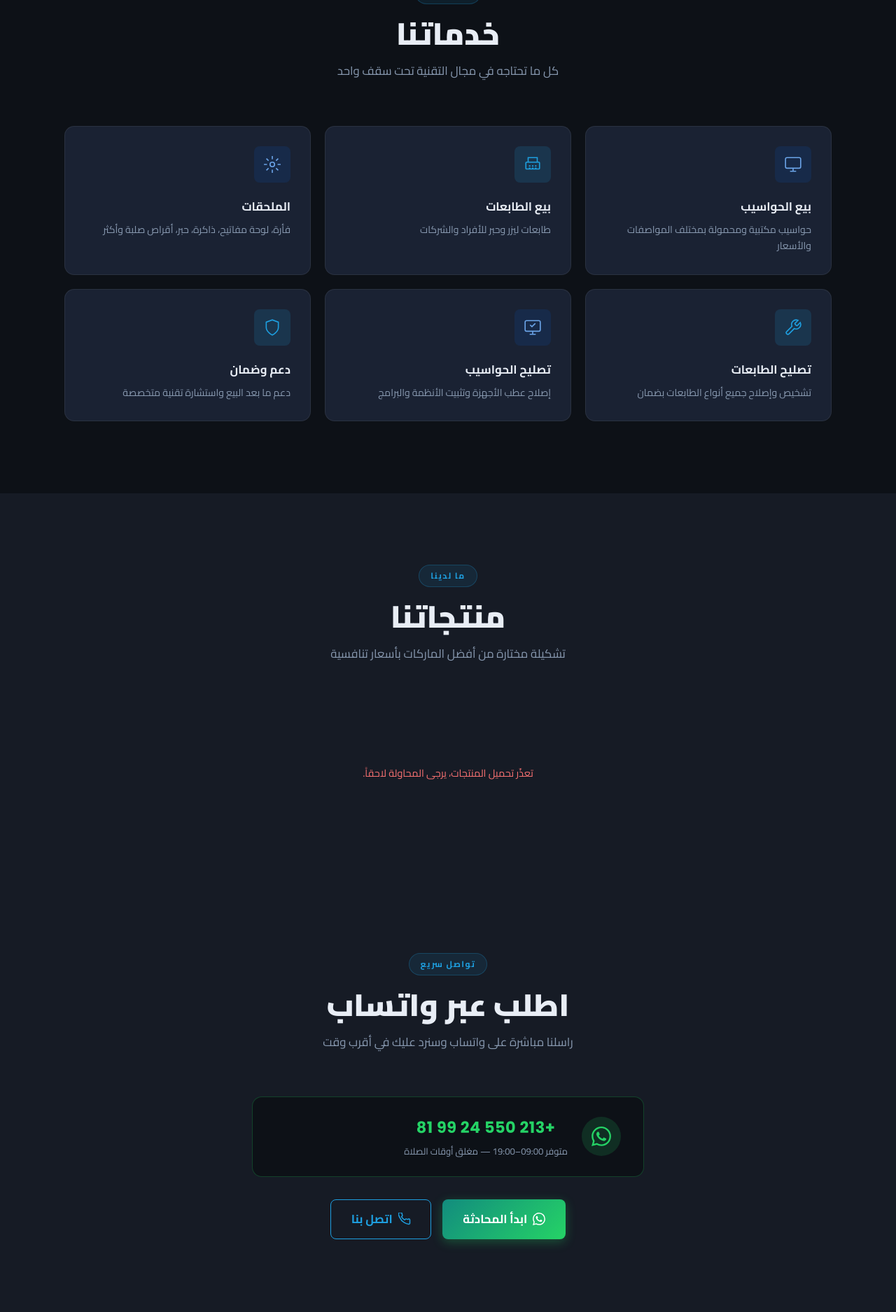
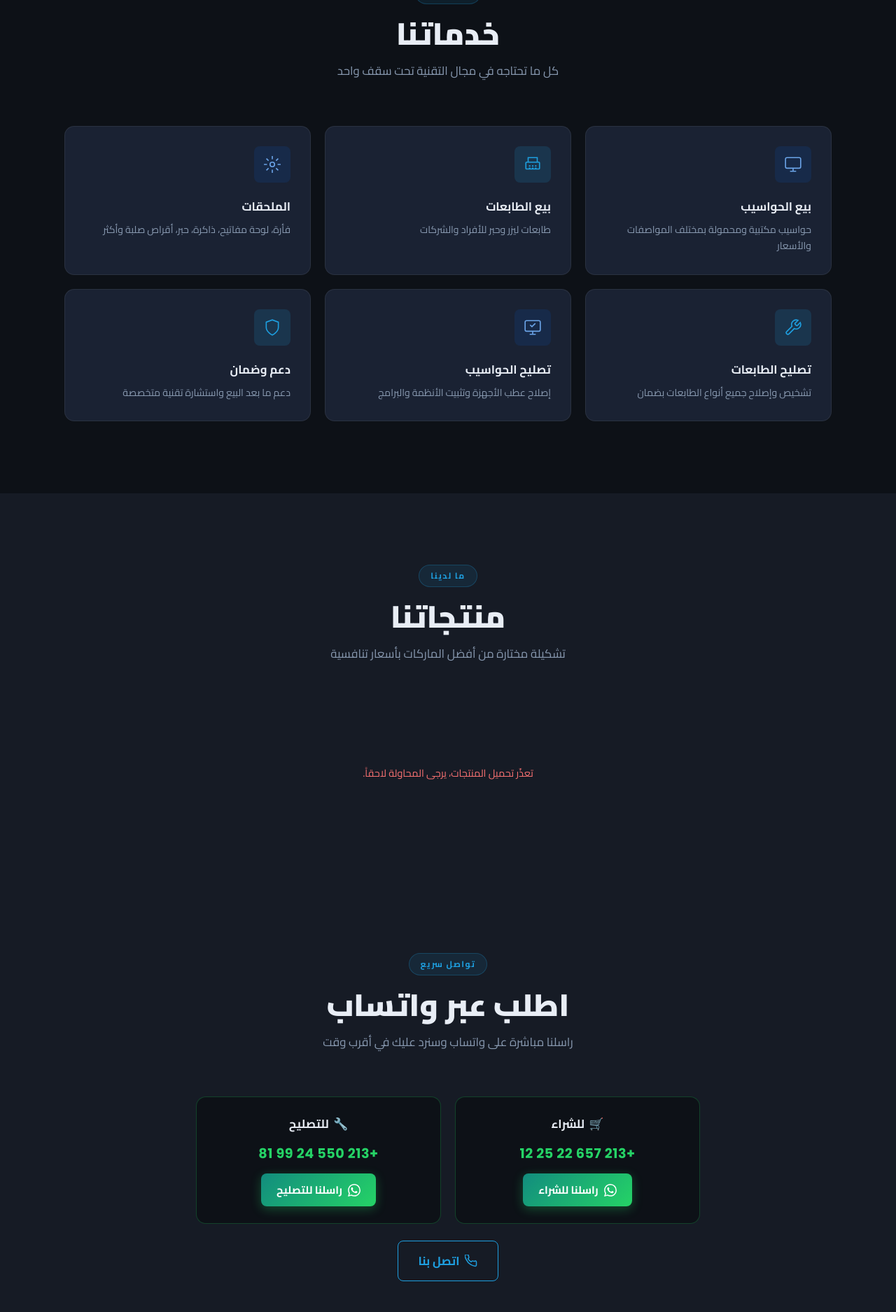
Before and after one commit to mondhirberrehail-star/tadj-info, a Flask app: page / in a window 1280 px wide. Shown: the part 928-2803 px from the top of the page at 70% size. Run offline with Flask 3, Linux system fonts and the light colour scheme.

Commit message:
Split WhatsApp into two numbers by purpose
- Products order buttons → PURCHASES 213657222512
- Service/repair contact → SERVICES 213550249981
- Floating FAB replaced with two-option toggle menu (🛒 للشراء / 🔧 للتصليح)
- Order CTA section shows two labeled cards, one per number
- Contact section shows both numbers with purpose labels (AR+FR)

Co-Authored-By: Claude Sonnet 4.6 <noreply@anthropic.com>

```diff
--- a/static/css/style.css
+++ b/static/css/style.css
@@ -628,38 +628,47 @@ button, input, select, textarea { font-family: inherit; }
   display: flex;
   flex-direction: column;
   align-items: center;
-  gap: 2rem;
-  max-width: 560px;
+  gap: 1.5rem;
+  max-width: 720px;
   margin-inline: auto;
   text-align: center;
 }
+/* Two side-by-side cards */
+.whatsapp-cta__cards {
+  display: grid;
+  grid-template-columns: 1fr 1fr;
+  gap: 1.25rem;
+  width: 100%;
+}
+@media (max-width: 560px) {
+  .whatsapp-cta__cards { grid-template-columns: 1fr; }
+}
 .whatsapp-cta__card {
   display: flex;
+  flex-direction: column;
   align-items: center;
-  gap: 1.25rem;
+  gap: 0.75rem;
   background: var(--bg-dark);
   border: 1px solid rgba(37,211,102,.25);
   border-radius: var(--radius-md);
-  padding: 1.5rem 2rem;
-  width: 100%;
+  padding: 1.5rem 1.25rem;
+  text-align: center;
 }
-.whatsapp-cta__icon {
-  width: 56px; height: 56px;
-  background: rgba(37,211,102,.15);
-  border-radius: 50%;
-  display: flex; align-items: center; justify-content: center;
-  flex-shrink: 0;
-  color: #25D366;
+.whatsapp-cta__card-label {
+  display: flex;
+  align-items: center;
+  gap: 0.4rem;
+  font-size: 1.05rem;
+  font-weight: 700;
+  color: var(--text-primary);
 }
-.whatsapp-cta__icon svg { width: 28px; height: 28px; }
 .whatsapp-cta__number {
   font-family: var(--font-latin);
-  font-size: 1.4rem; font-weight: 700;
+  font-size: 1.2rem; font-weight: 700;
   color: #25D366;
   letter-spacing: .5px;
-  margin-bottom: 0.25rem;
+  margin: 0;
 }
-.whatsapp-cta__hint { font-size: 0.82rem; color: var(--text-muted); }
 .whatsapp-cta__btns { display: flex; gap: 1rem; flex-wrap: wrap; justify-content: center; }
 
 /* keep old form vars available but order-wrap etc. no longer needed */
--- a/static/js/main.js
+++ b/static/js/main.js
@@ -240,6 +240,25 @@ document.querySelectorAll('[data-aos]').forEach((el, i) => {
 });
 
 
+/* ── WhatsApp FAB two-option menu ───────────────────────────── */
+const wafabBtn  = document.getElementById('wa-fab-btn');
+const wafabMenu = document.getElementById('wa-fab-menu');
+
+if (wafabBtn && wafabMenu) {
+  wafabBtn.addEventListener('click', e => {
+    e.stopPropagation();
+    const open = wafabMenu.hidden;
+    wafabMenu.hidden = !open;
+    wafabBtn.setAttribute('aria-expanded', open);
+  });
+  document.addEventListener('click', () => {
+    wafabMenu.hidden = true;
+    wafabBtn.setAttribute('aria-expanded', 'false');
+  });
+  wafabMenu.addEventListener('click', e => e.stopPropagation());
+}
+
+
 /* ── PWA Service Worker registration ────────────────────────── */
 if ('serviceWorker' in navigator) {
   window.addEventListener('load', () => {
--- a/static/js/products.js
+++ b/static/js/products.js
@@ -7,7 +7,7 @@
  */
 
 const CSV_URL = "https://docs.google.com/spreadsheets/d/e/2PACX-1vTGTx5O-3s4k4UkY68v1KDvVknkKnf0wLlUJmVUdzUoSDdW0zh-64jJ_t2ndOoV-23ilPJDarWJyaU0/pub?gid=0&single=true&output=csv";
-const WA_NUMBER = "213550249981";
+const WA_NUMBER = "213657222512"; // purchases
 
 const filtersEl = document.getElementById("products-filters");
 const gridEl    = document.getElementById("products-grid");
--- a/templates/base.html
+++ b/templates/base.html
@@ -34,13 +34,25 @@
 {% block body %}{% endblock %}
 
 <!-- زر واتساب العائم — Bouton WhatsApp flottant -->
-<a href="https://wa.me/213550249981" class="whatsapp-fab" target="_blank" rel="noopener"
-   aria-label="تواصل عبر واتساب"
-   data-ar-label="تواصل عبر واتساب" data-fr-label="Contact via WhatsApp">
-  <svg viewBox="0 0 24 24" fill="currentColor" aria-hidden="true">
-    <path d="M17.472 14.382c-.297-.149-1.758-.867-2.03-.967-.273-.099-.471-.148-.67.15-.197.297-.767.966-.94 1.164-.173.199-.347.223-.644.075-.297-.15-1.255-.463-2.39-1.475-.883-.788-1.48-1.761-1.653-2.059-.173-.297-.018-.458.13-.606.134-.133.298-.347.446-.52.149-.174.198-.298.298-.497.099-.198.05-.371-.025-.52-.075-.149-.669-1.612-.916-2.207-.242-.579-.487-.5-.669-.51-.173-.008-.371-.01-.57-.01-.198 0-.52.074-.792.372-.272.297-1.04 1.016-1.04 2.479 0 1.462 1.065 2.875 1.213 3.074.149.198 2.096 3.2 5.077 4.487.709.306 1.262.489 1.694.625.712.227 1.36.195 1.871.118.571-.085 1.758-.719 2.006-1.413.248-.694.248-1.289.173-1.413-.074-.124-.272-.198-.57-.347m-5.421 7.403h-.004a9.87 9.87 0 01-5.031-1.378l-.361-.214-3.741.982.998-3.648-.235-.374a9.86 9.86 0 01-1.51-5.26c.001-5.45 4.436-9.884 9.888-9.884 2.64 0 5.122 1.03 6.988 2.898a9.825 9.825 0 012.893 6.994c-.003 5.45-4.437 9.884-9.885 9.884m8.413-18.297A11.815 11.815 0 0012.05 0C5.495 0 .16 5.335.157 11.892c0 2.096.547 4.142 1.588 5.945L.057 24l6.305-1.654a11.882 11.882 0 005.683 1.448h.005c6.554 0 11.89-5.335 11.893-11.893a11.821 11.821 0 00-3.48-8.413z"/>
-  </svg>
-</a>
+<div class="whatsapp-fab-wrap" id="wa-fab-wrap">
+  <div class="wa-fab-menu" id="wa-fab-menu" hidden>
+    <a href="https://wa.me/213657222512" class="wa-fab-menu__item" target="_blank" rel="noopener">
+      <span class="wa-fab-menu__emoji" aria-hidden="true">🛒</span>
+      <span data-ar="للشراء" data-fr="Achat">للشراء</span>
+    </a>
+    <a href="https://wa.me/213550249981" class="wa-fab-menu__item" target="_blank" rel="noopener">
+      <span class="wa-fab-menu__emoji" aria-hidden="true">🔧</span>
+      <span data-ar="للتصليح" data-fr="Service">للتصليح</span>
+    </a>
+  </div>
+  <button class="whatsapp-fab" id="wa-fab-btn" type="button"
+          aria-label="تواصل عبر واتساب" aria-expanded="false"
+          data-ar-label="تواصل عبر واتساب" data-fr-label="Contact via WhatsApp">
+    <svg viewBox="0 0 24 24" fill="currentColor" aria-hidden="true">
+      <path d="M17.472 14.382c-.297-.149-1.758-.867-2.03-.967-.273-.099-.471-.148-.67.15-.197.297-.767.966-.94 1.164-.173.199-.347.223-.644.075-.297-.15-1.255-.463-2.39-1.475-.883-.788-1.48-1.761-1.653-2.059-.173-.297-.018-.458.13-.606.134-.133.298-.347.446-.52.149-.174.198-.298.298-.497.099-.198.05-.371-.025-.52-.075-.149-.669-1.612-.916-2.207-.242-.579-.487-.5-.669-.51-.173-.008-.371-.01-.57-.01-.198 0-.52.074-.792.372-.272.297-1.04 1.016-1.04 2.479 0 1.462 1.065 2.875 1.213 3.074.149.198 2.096 3.2 5.077 4.487.709.306 1.262.489 1.694.625.712.227 1.36.195 1.871.118.571-.085 1.758-.719 2.006-1.413.248-.694.248-1.289.173-1.413-.074-.124-.272-.198-.57-.347m-5.421 7.403h-.004a9.87 9.87 0 01-5.031-1.378l-.361-.214-3.741.982.998-3.648-.235-.374a9.86 9.86 0 01-1.51-5.26c.001-5.45 4.436-9.884 9.888-9.884 2.64 0 5.122 1.03 6.988 2.898a9.825 9.825 0 012.893 6.994c-.003 5.45-4.437 9.884-9.885 9.884m8.413-18.297A11.815 11.815 0 0012.05 0C5.495 0 .16 5.335.157 11.892c0 2.096.547 4.142 1.588 5.945L.057 24l6.305-1.654a11.882 11.882 0 005.683 1.448h.005c6.554 0 11.89-5.335 11.893-11.893a11.821 11.821 0 00-3.48-8.413z"/>
+    </svg>
+  </button>
+</div>
 
 <script src="/static/js/main.js" defer></script>
 <script src="/static/js/products.js" defer></script>
--- a/templates/index.html
+++ b/templates/index.html
@@ -81,7 +81,7 @@
         </svg>
         <span data-ar="اطلب خدمة" data-fr="Commander">اطلب خدمة</span>
       </a>
-      <a href="https://wa.me/213550249981" class="btn btn--whatsapp btn--lg" target="_blank" rel="noopener">
+      <a href="https://wa.me/213657222512" class="btn btn--whatsapp btn--lg" target="_blank" rel="noopener">
         <svg viewBox="0 0 24 24" fill="currentColor" aria-hidden="true">
           <path d="M17.472 14.382c-.297-.149-1.758-.867-2.03-.967-.273-.099-.471-.148-.67.15-.197.297-.767.966-.94 1.164-.173.199-.347.223-.644.075-.297-.15-1.255-.463-2.39-1.475-.883-.788-1.48-1.761-1.653-2.059-.173-.297-.018-.458.13-.606.134-.133.298-.347.446-.52.149-.174.198-.298.298-.497.099-.198.05-.371-.025-.52-.075-.149-.669-1.612-.916-2.207-.242-.579-.487-.5-.669-.51-.173-.008-.371-.01-.57-.01-.198 0-.52.074-.792.372-.272.297-1.04 1.016-1.04 2.479 0 1.462 1.065 2.875 1.213 3.074.149.198 2.096 3.2 5.077 4.487.709.306 1.262.489 1.694.625.712.227 1.36.195 1.871.118.571-.085 1.758-.719 2.006-1.413.248-.694.248-1.289.173-1.413-.074-.124-.272-.198-.57-.347m-5.421 7.403h-.004a9.87 9.87 0 01-5.031-1.378l-.361-.214-3.741.982.998-3.648-.235-.374a9.86 9.86 0 01-1.51-5.26c.001-5.45 4.436-9.884 9.888-9.884 2.64 0 5.122 1.03 6.988 2.898a9.825 9.825 0 012.893 6.994c-.003 5.45-4.437 9.884-9.885 9.884m8.413-18.297A11.815 11.815 0 0012.05 0C5.495 0 .16 5.335.157 11.892c0 2.096.547 4.142 1.588 5.945L.057 24l6.305-1.654a11.882 11.882 0 005.683 1.448h.005c6.554 0 11.89-5.335 11.893-11.893a11.821 11.821 0 00-3.48-8.413z"/>
         </svg>
@@ -239,24 +239,37 @@
     </div>
 
     <div class="whatsapp-cta">
-      <div class="whatsapp-cta__card">
-        <div class="whatsapp-cta__icon" aria-hidden="true">
-          <svg viewBox="0 0 24 24" fill="currentColor"><path d="M17.472 14.382c-.297-.149-1.758-.867-2.03-.967-.273-.099-.471-.148-.67.15-.197.297-.767.966-.94 1.164-.173.199-.347.223-.644.075-.297-.15-1.255-.463-2.39-1.475-.883-.788-1.48-1.761-1.653-2.059-.173-.297-.018-.458.13-.606.134-.133.298-.347.446-.52.149-.174.198-.298.298-.497.099-.198.05-.371-.025-.52-.075-.149-.669-1.612-.916-2.207-.242-.579-.487-.5-.669-.51-.173-.008-.371-.01-.57-.01-.198 0-.52.074-.792.372-.272.297-1.04 1.016-1.04 2.479 0 1.462 1.065 2.875 1.213 3.074.149.198 2.096 3.2 5.077 4.487.709.306 1.262.489 1.694.625.712.227 1.36.195 1.871.118.571-.085 1.758-.719 2.006-1.413.248-.694.248-1.289.173-1.413-.074-.124-.272-.198-.57-.347m-5.421 7.403h-.004a9.87 9.87 0 01-5.031-1.378l-.361-.214-3.741.982.998-3.648-.235-.374a9.86 9.86 0 01-1.51-5.26c.001-5.45 4.436-9.884 9.888-9.884 2.64 0 5.122 1.03 6.988 2.898a9.825 9.825 0 012.893 6.994c-.003 5.45-4.437 9.884-9.885 9.884m8.413-18.297A11.815 11.815 0 0012.05 0C5.495 0 .16 5.335.157 11.892c0 2.096.547 4.142 1.588 5.945L.057 24l6.305-1.654a11.882 11.882 0 005.683 1.448h.005c6.554 0 11.89-5.335 11.893-11.893a11.821 11.821 0 00-3.48-8.413z"/></svg>
+      <!-- بطاقتا التواصل — Cartes de contact -->
+      <div class="whatsapp-cta__cards">
+        <!-- شراء المنتجات -->
+        <div class="whatsapp-cta__card">
+          <div class="whatsapp-cta__card-label">
+            <span>🛒</span>
+            <strong data-ar="للشراء" data-fr="Achat">للشراء</strong>
+          </div>
+          <p class="whatsapp-cta__number">+213 657 22 25 12</p>
+          <a href="https://wa.me/213657222512?text=%D8%A7%D9%84%D8%B3%D9%84%D8%A7%D9%85%20%D8%B9%D9%84%D9%8A%D9%83%D9%85%D8%8C%20%D8%A3%D8%B1%D9%8A%D8%AF%20%D8%A7%D9%84%D8%A7%D8%B3%D8%AA%D9%81%D8%B3%D8%A7%D8%B1%20%D8%B9%D9%86%20%D9%85%D9%86%D8%AA%D8%AC"
+             class="btn btn--whatsapp" target="_blank" rel="noopener">
+            <svg viewBox="0 0 24 24" fill="currentColor" width="18" height="18" aria-hidden="true"><path d="M17.472 14.382c-.297-.149-1.758-.867-2.03-.967-.273-.099-.471-.148-.67.15-.197.297-.767.966-.94 1.164-.173.199-.347.223-.644.075-.297-.15-1.255-.463-2.39-1.475-.883-.788-1.48-1.761-1.653-2.059-.173-.297-.018-.458.13-.606.134-.133.298-.347.446-.52.149-.174.198-.298.298-.497.099-.198.05-.371-.025-.52-.075-.149-.669-1.612-.916-2.207-.242-.579-.487-.5-.669-.51-.173-.008-.371-.01-.57-.01-.198 0-.52.074-.792.372-.272.297-1.04 1.016-1.04 2.479 0 1.462 1.065 2.875 1.213 3.074.149.198 2.096 3.2 5.077 4.487.709.306 1.262.489 1.694.625.712.227 1.36.195 1.871.118.571-.085 1.758-.719 2.006-1.413.248-.694.248-1.289.173-1.413-.074-.124-.272-.198-.57-.347m-5.421 7.403h-.004a9.87 9.87 0 01-5.031-1.378l-.361-.214-3.741.982.998-3.648-.235-.374a9.86 9.86 0 01-1.51-5.26c.001-5.45 4.436-9.884 9.888-9.884 2.64 0 5.122 1.03 6.988 2.898a9.825 9.825 0 012.893 6.994c-.003 5.45-4.437 9.884-9.885 9.884m8.413-18.297A11.815 11.815 0 0012.05 0C5.495 0 .16 5.335.157 11.892c0 2.096.547 4.142 1.588 5.945L.057 24l6.305-1.654a11.882 11.882 0 005.683 1.448h.005c6.554 0 11.89-5.335 11.893-11.893a11.821 11.821 0 00-3.48-8.413z"/></svg>
+            <span data-ar="راسلنا للشراء" data-fr="Commander">راسلنا للشراء</span>
+          </a>
         </div>
-        <div class="whatsapp-cta__body">
+        <!-- تصليح وصيانة -->
+        <div class="whatsapp-cta__card">
+          <div class="whatsapp-cta__card-label">
+            <span>🔧</span>
+            <strong data-ar="للتصليح" data-fr="Service">للتصليح</strong>
+          </div>
           <p class="whatsapp-cta__number">+213 550 24 99 81</p>
-          <p class="whatsapp-cta__hint" data-ar="متوفر 09:00–19:00 — مغلق أوقات الصلاة" data-fr="Disponible 09h–19h — Fermé aux heures de prière">
-            متوفر 09:00–19:00 — مغلق أوقات الصلاة
-          </p>
+          <a href="https://wa.me/213550249981?text=%D8%A7%D9%84%D8%B3%D9%84%D8%A7%D9%85%20%D8%B9%D9%84%D9%8A%D9%83%D9%85%D8%8C%20%D8%A3%D8%B1%D9%8A%D8%AF%20%D8%A7%D9%84%D8%AA%D8%B5%D9%84%D9%8A%D8%AD"
+             class="btn btn--whatsapp" target="_blank" rel="noopener">
+            <svg viewBox="0 0 24 24" fill="currentColor" width="18" height="18" aria-hidden="true"><path d="M17.472 14.382c-.297-.149-1.758-.867-2.03-.967-.273-.099-.471-.148-.67.15-.197.297-.767.966-.94 1.164-.173.199-.347.223-.644.075-.297-.15-1.255-.463-2.39-1.475-.883-.788-1.48-1.761-1.653-2.059-.173-.297-.018-.458.13-.606.134-.133.298-.347.446-.52.149-.174.198-.298.298-.497.099-.198.05-.371-.025-.52-.075-.149-.669-1.612-.916-2.207-.242-.579-.487-.5-.669-.51-.173-.008-.371-.01-.57-.01-.198 0-.52.074-.792.372-.272.297-1.04 1.016-1.04 2.479 0 1.462 1.065 2.875 1.213 3.074.149.198 2.096 3.2 5.077 4.487.709.306 1.262.489 1.694.625.712.227 1.36.195 1.871.118.571-.085 1.758-.719 2.006-1.413.248-.694.248-1.289.173-1.413-.074-.124-.272-.198-.57-.347m-5.421 7.403h-.004a9.87 9.87 0 01-5.031-1.378l-.361-.214-3.741.982.998-3.648-.235-.374a9.86 9.86 0 01-1.51-5.26c.001-5.45 4.436-9.884 9.888-9.884 2.64 0 5.122 1.03 6.988 2.898a9.825 9.825 0 012.893 6.994c-.003 5.45-4.437 9.884-9.885 9.884m8.413-18.297A11.815 11.815 0 0012.05 0C5.495 0 .16 5.335.157 11.892c0 2.096.547 4.142 1.588 5.945L.057 24l6.305-1.654a11.882 11.882 0 005.683 1.448h.005c6.554 0 11.89-5.335 11.893-11.893a11.821 11.821 0 00-3.48-8.413z"/></svg>
+            <span data-ar="راسلنا للتصليح" data-fr="Contacter Service">راسلنا للتصليح</span>
+          </a>
         </div>
       </div>
 
       <div class="whatsapp-cta__btns">
-        <a href="https://wa.me/213550249981?text=%D8%A7%D9%84%D8%B3%D9%84%D8%A7%D9%85%20%D8%B9%D9%84%D9%8A%D9%83%D9%85%D8%8C%20%D8%A3%D8%B1%D9%8A%D8%AF%20%D8%A7%D9%84%D8%A7%D8%B3%D8%AA%D9%81%D8%B3%D8%A7%D8%B1%20%D8%B9%D9%86%20%D9%85%D9%86%D8%AA%D8%AC"
-           class="btn btn--whatsapp btn--lg" target="_blank" rel="noopener">
-          <svg viewBox="0 0 24 24" fill="currentColor" aria-hidden="true"><path d="M17.472 14.382c-.297-.149-1.758-.867-2.03-.967-.273-.099-.471-.148-.67.15-.197.297-.767.966-.94 1.164-.173.199-.347.223-.644.075-.297-.15-1.255-.463-2.39-1.475-.883-.788-1.48-1.761-1.653-2.059-.173-.297-.018-.458.13-.606.134-.133.298-.347.446-.52.149-.174.198-.298.298-.497.099-.198.05-.371-.025-.52-.075-.149-.669-1.612-.916-2.207-.242-.579-.487-.5-.669-.51-.173-.008-.371-.01-.57-.01-.198 0-.52.074-.792.372-.272.297-1.04 1.016-1.04 2.479 0 1.462 1.065 2.875 1.213 3.074.149.198 2.096 3.2 5.077 4.487.709.306 1.262.489 1.694.625.712.227 1.36.195 1.871.118.571-.085 1.758-.719 2.006-1.413.248-.694.248-1.289.173-1.413-.074-.124-.272-.198-.57-.347m-5.421 7.403h-.004a9.87 9.87 0 01-5.031-1.378l-.361-.214-3.741.982.998-3.648-.235-.374a9.86 9.86 0 01-1.51-5.26c.001-5.45 4.436-9.884 9.888-9.884 2.64 0 5.122 1.03 6.988 2.898a9.825 9.825 0 012.893 6.994c-.003 5.45-4.437 9.884-9.885 9.884m8.413-18.297A11.815 11.815 0 0012.05 0C5.495 0 .16 5.335.157 11.892c0 2.096.547 4.142 1.588 5.945L.057 24l6.305-1.654a11.882 11.882 0 005.683 1.448h.005c6.554 0 11.89-5.335 11.893-11.893a11.821 11.821 0 00-3.48-8.413z"/></svg>
-          <span data-ar="ابدأ المحادثة" data-fr="Démarrer la conversation">ابدأ المحادثة</span>
-        </a>
         <a href="tel:0550249981" class="btn btn--outline btn--lg">
           <svg viewBox="0 0 24 24" fill="none" stroke="currentColor" stroke-width="2" aria-hidden="true"><path d="M22 16.92v3a2 2 0 01-2.18 2 19.79 19.79 0 01-8.63-3.07A19.5 19.5 0 013.07 9.81 19.79 19.79 0 01.06 1.18 2 2 0 012 0h3a2 2 0 012 1.72 12.84 12.84 0 00.7 2.81 2 2 0 01-.45 2.11L6.09 7.91a16 16 0 006 6l1.27-1.27a2 2 0 012.11-.45 12.84 12.84 0 002.81.7A2 2 0 0122 14z"/></svg>
           <span data-ar="اتصل بنا" data-fr="Appeler">اتصل بنا</span>
@@ -304,6 +317,7 @@
           </div>
         </div>
 
+        <!-- واتساب الشراء -->
         <div class="contact-item">
           <div class="contact-item__icon contact-item__icon--whatsapp" aria-hidden="true">
             <svg viewBox="0 0 24 24" fill="currentColor">
@@ -311,7 +325,24 @@
             </svg>
           </div>
           <div>
-            <p class="contact-item__label" data-ar="واتساب" data-fr="WhatsApp">واتساب</p>
+            <p class="contact-item__label">
+              🛒 <span data-ar="واتساب — للشراء" data-fr="WhatsApp — Achat">واتساب — للشراء</span>
+            </p>
+            <a href="https://wa.me/213657222512" class="contact-item__value" target="_blank" rel="noopener">+213 657 22 25 12</a>
+          </div>
+        </div>
+
+        <!-- واتساب التصليح -->
+        <div class="contact-item">
+          <div class="contact-item__icon contact-item__icon--whatsapp" aria-hidden="true">
+            <svg viewBox="0 0 24 24" fill="currentColor">
+              <path d="M17.472 14.382c-.297-.149-1.758-.867-2.03-.967-.273-.099-.471-.148-.67.15-.197.297-.767.966-.94 1.164-.173.199-.347.223-.644.075-.297-.15-1.255-.463-2.39-1.475-.883-.788-1.48-1.761-1.653-2.059-.173-.297-.018-.458.13-.606.134-.133.298-.347.446-.52.149-.174.198-.298.298-.497.099-.198.05-.371-.025-.52-.075-.149-.669-1.612-.916-2.207-.242-.579-.487-.5-.669-.51-.173-.008-.371-.01-.57-.01-.198 0-.52.074-.792.372-.272.297-1.04 1.016-1.04 2.479 0 1.462 1.065 2.875 1.213 3.074.149.198 2.096 3.2 5.077 4.487.709.306 1.262.489 1.694.625.712.227 1.36.195 1.871.118.571-.085 1.758-.719 2.006-1.413.248-.694.248-1.289.173-1.413-.074-.124-.272-.198-.57-.347m-5.421 7.403h-.004a9.87 9.87 0 01-5.031-1.378l-.361-.214-3.741.982.998-3.648-.235-.374a9.86 9.86 0 01-1.51-5.26c.001-5.45 4.436-9.884 9.888-9.884 2.64 0 5.122 1.03 6.988 2.898a9.825 9.825 0 012.893 6.994c-.003 5.45-4.437 9.884-9.885 9.884m8.413-18.297A11.815 11.815 0 0012.05 0C5.495 0 .16 5.335.157 11.892c0 2.096.547 4.142 1.588 5.945L.057 24l6.305-1.654a11.882 11.882 0 005.683 1.448h.005c6.554 0 11.89-5.335 11.893-11.893a11.821 11.821 0 00-3.48-8.413z"/>
+            </svg>
+          </div>
+          <div>
+            <p class="contact-item__label">
+              🔧 <span data-ar="واتساب — للتصليح" data-fr="WhatsApp — Service">واتساب — للتصليح</span>
+            </p>
             <a href="https://wa.me/213550249981" class="contact-item__value" target="_blank" rel="noopener">+213 550 24 99 81</a>
           </div>
         </div>
```
Also changed, not shown: other parts of static/css/style.css (+40 -4 lines).
